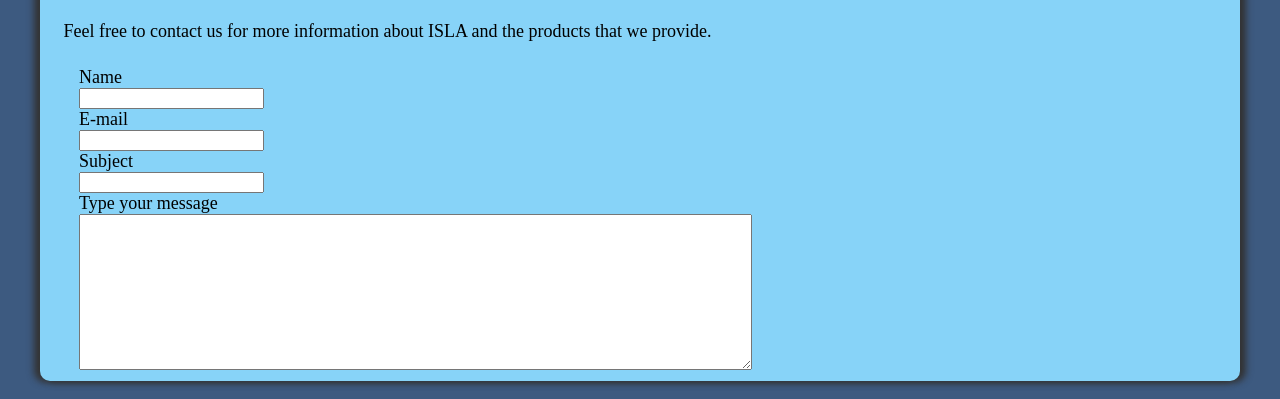
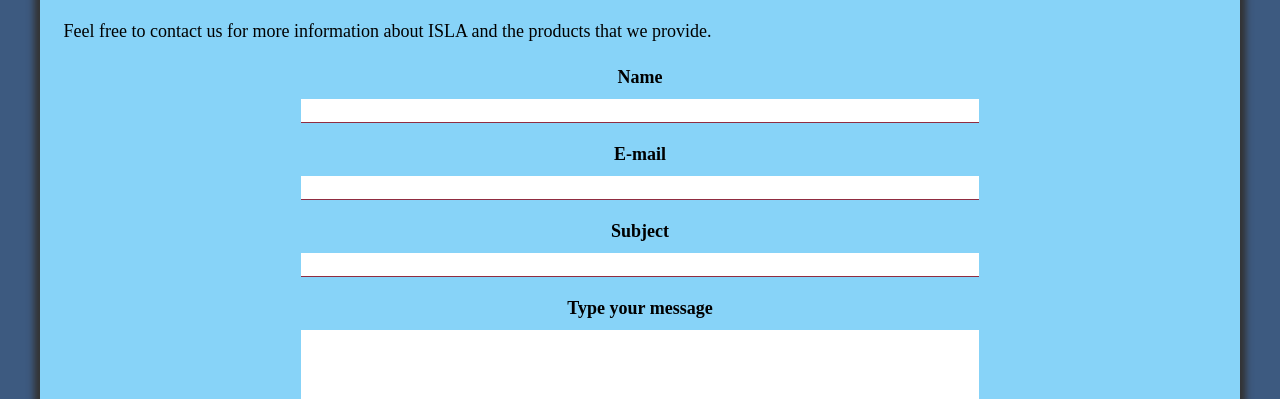
Before and after one commit to DMTumbler/DMTumbler.github.io, a website: page contact-us.html in a window 1280 px wide. Shown: the part 401-800 px from the top of the page. Drawn offline with Linux system fonts and the light colour scheme.

Commit message:
Add carousel page and improve existing HTML/CSS structure
Introduced a new `carousel.html` page featuring Shoelace integration for interactive image sliders. Enhanced structure and semantics in `contact-us.html` and `index.html`, and refined `styles.css` with improved form styling and other adjustments.

```diff
--- a/contact-us.html
+++ b/contact-us.html
@@ -1,8 +1,13 @@
-<!--TODO: add more content to this page.-->
-<!DOCTYPE >
+<!DOCTYPE html>
 <html lang="en">
+<head>
+    <meta charset="UTF-8">
+    <meta name="viewport" content="width=device-width, initial-scale=1">
+    <title>Document</title>
+</head>
+<body>
 
-
+</body>
 <head>
     <meta charset="utf-8"/>
     <meta name="viewport" content="width=device-width, initial-scale=1.0"/>
--- a/styles.css
+++ b/styles.css
@@ -3,18 +3,30 @@ body {
   background: rgb(61, 90, 128);
 }
 
-.content {
-  border-radius: 10px;
-  width: 95%;
-  margin: auto;
-  background: rgb(135, 211, 248);
-  box-shadow:
-    -5px 0 7px 1px #333,
-    5px 0 7px 1px #333;
+fieldset {
+  display: flex;
+  justify-content: center;
+  align-items: center;
+  flex-direction: column;
+  border: none;
+}
+fieldset label {
+  font-weight: bold;
+  margin-bottom: -10px;
 }
 
-fieldset {
+fieldset input {
   border: none;
+  border-bottom: 1px solid #902d41;
+  font-size: 18px;
+  width: 60%;
+}
+
+fieldset textarea {
+  border: none;
+  border-bottom: 1px solid #902d41;
+  font-size: 18px;
+  width: 80%;
 }
 
 hr {
@@ -24,6 +36,16 @@ hr {
   margin-top: 30px;
   box-shadow: 0 1px 2px 1px #333;
 }
+.content {
+  border-radius: 10px;
+  width: 95%;
+  margin: auto;
+  background: rgb(135, 211, 248);
+  box-shadow:
+          -5px 0 7px 1px #333,
+          5px 0 7px 1px #333;
+}
+
 .featured-image {
   display: flex;
   width: 50%;
```
Also changed, not shown: index.html (+3 -2 lines).
